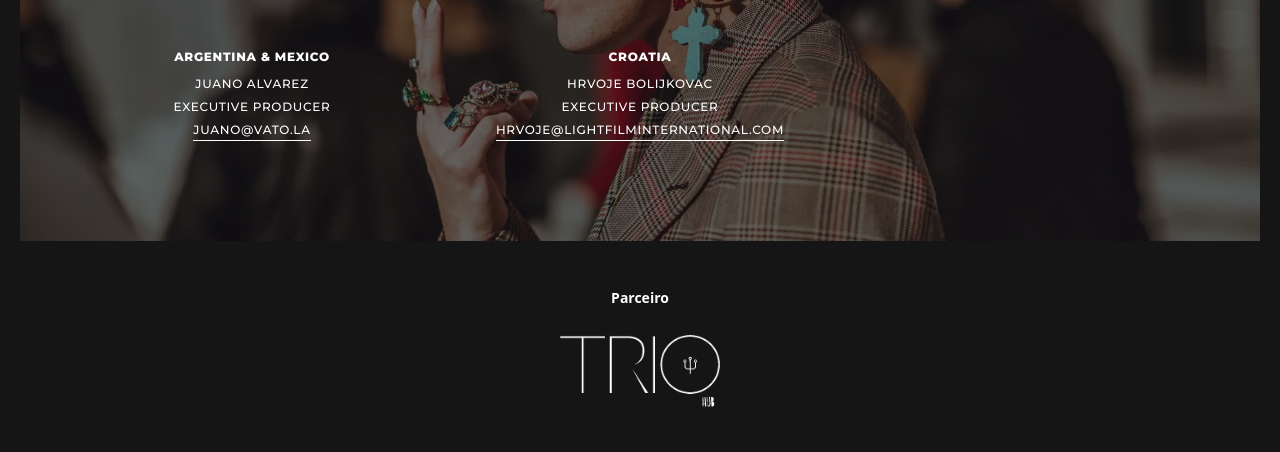
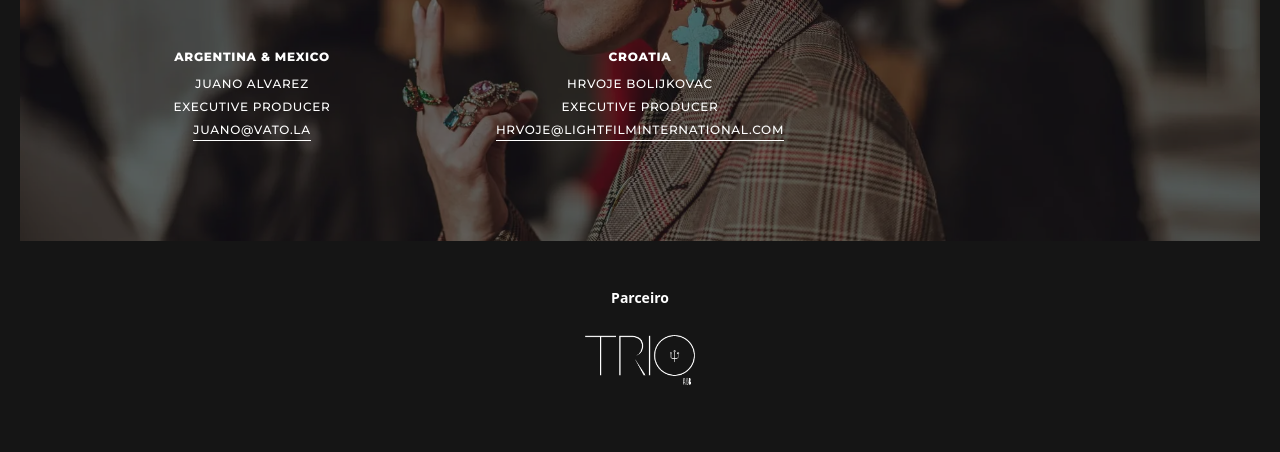
Before and after one commit to InsulaAI/insula-site, an Astro site: page / in a window 1280 px wide. Shown: the part 5401-5853 px from the top of the page. Built offline with nearby package versions, Linux system fonts and the light colour scheme; Astro itself is replaced by a stand-in of ours.

Commit message:
Logo da TRIO menor no fim da home (160 → 110 px)
Co-Authored-By: Claude Opus 5.5 <noreply@anthropic.com>
Claude-Session: https://claude.ai/code/session_01GGZ1yt7StQZ3TdEJCHzjKk

```diff
--- a/src/pages/index.astro
+++ b/src/pages/index.astro
@@ -103,5 +103,5 @@ const reel = `https://www.youtube-nocookie.com/embed/${showreel}?rel=0&playsinli
 
   .partner { text-align: center; padding: 50px 0 0; }
   .partner p { font: 700 14px/1 system-ui, sans-serif; color: var(--white); margin: 0 0 30px; }
-  .partner img { width: 160px; height: auto; margin: 0 auto; }
+  .partner img { width: 110px; height: auto; margin: 0 auto; }
 </style>
```
